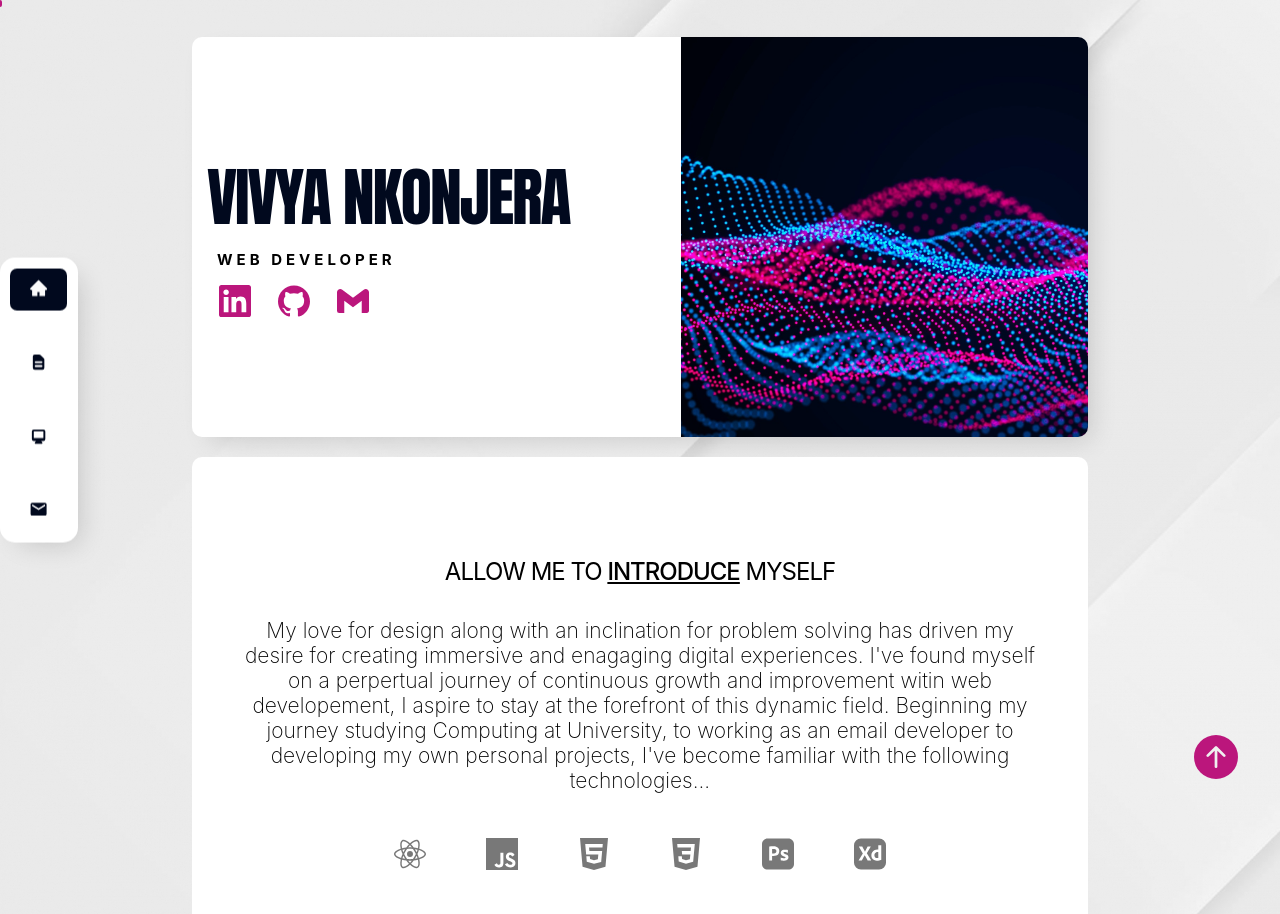
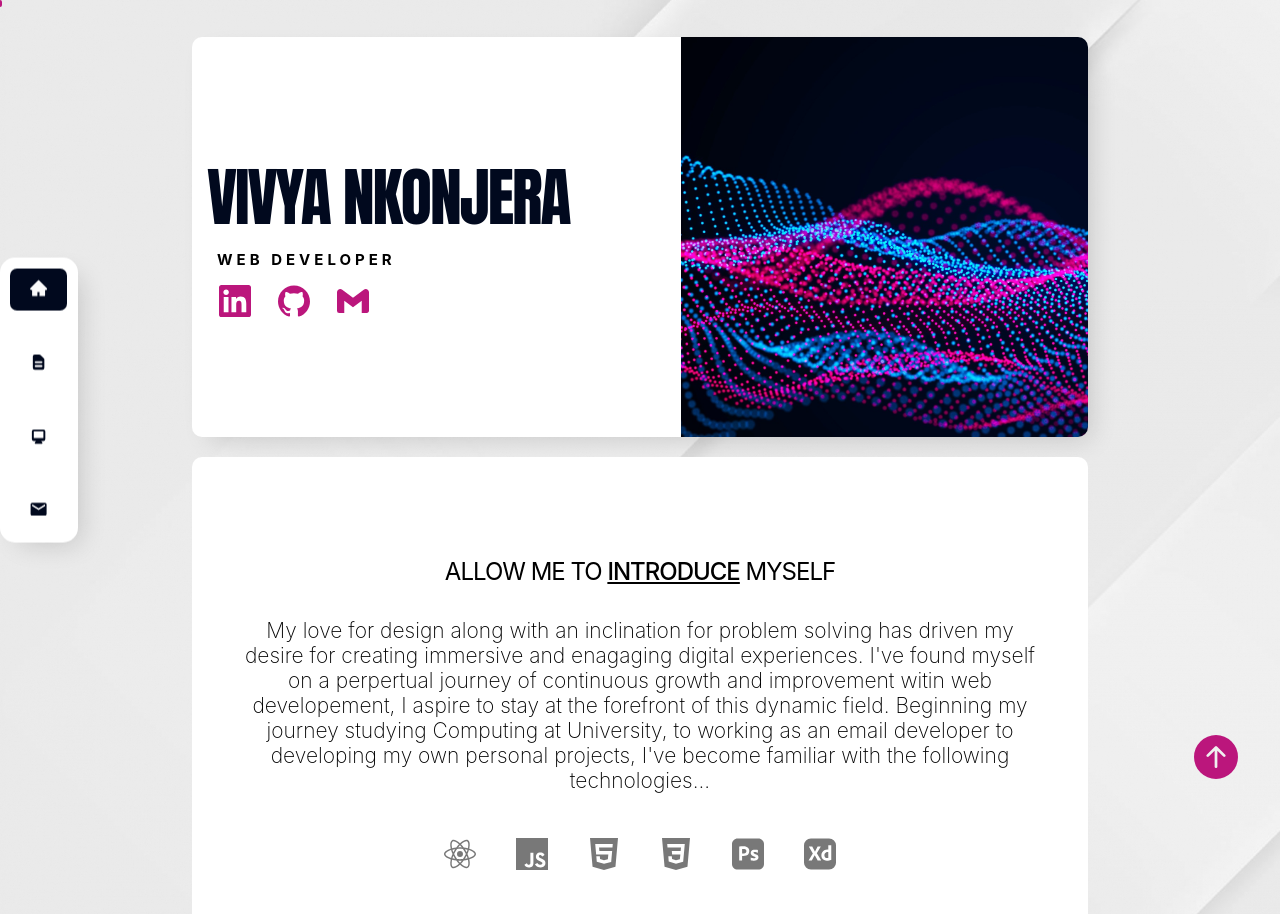
Before and after one commit to vivyankonjera/my-portfolio, a React (Create React App) app: page / in a window 1280 px wide. Shown: the top 914 px of the page. Built offline with nearby package versions, Linux system fonts and the light colour scheme.

Commit message:
deployed portfolio

```diff
--- a/src/styles/intro.css
+++ b/src/styles/intro.css
@@ -115,6 +115,9 @@
     line-height: 67px;
 }
 
+#aboutIcons .icon {
+    margin: 0;
+}
 .aboutBtn {
     box-shadow: inset 0 0 0 0 var(--color-secondary);
     color: white;
```
Also changed, not shown: 6 other files (tests, documents, lock files or other folders).
